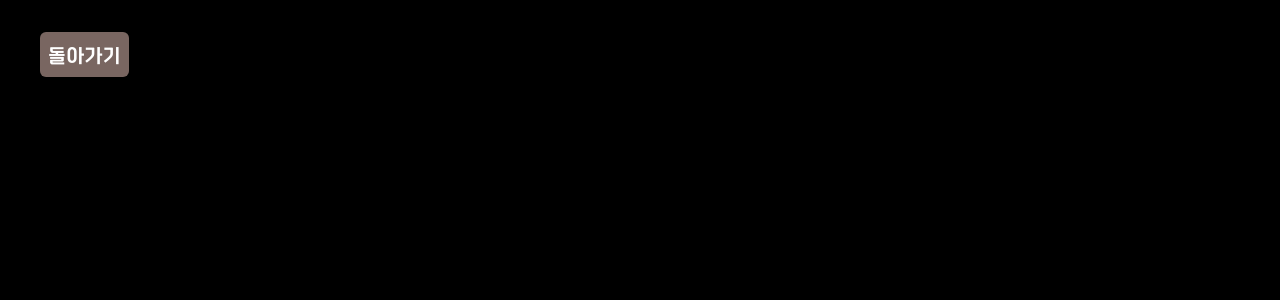
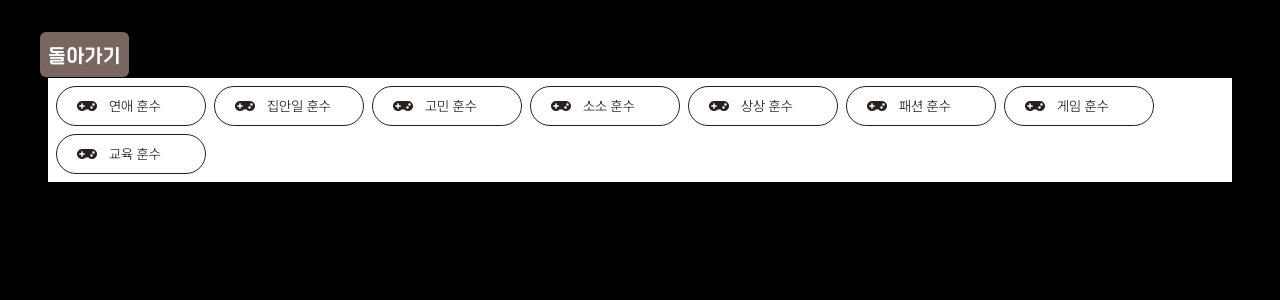
Before and after one commit to OZ-Coding-School/oz_03_collabo-004-FE, a React (Vite) app: page /component in a window 1280 px wide. Shown: the top 300 px of the page. Built offline with nearby package versions, Linux system fonts and the light colour scheme.

Commit message:
Feat: Common 전문 tag

```diff
--- a/package.json
+++ b/package.json
@@ -15,6 +15,7 @@
         "framer-motion": "^11.3.24",
         "react": "^18.3.1",
         "react-dom": "^18.3.1",
+        "react-icons": "^5.3.0",
         "react-router-dom": "^6.26.0",
         "tailwind-merge": "^2.5.2",
         "zustand": "^4.5.4"
--- /dev/null
+++ b/src/common/info/InfoMyPageLeft.tsx
@@ -0,0 +1,7 @@
+import React from "react";
+
+const InfoMyPageLeft = () => {
+    return <div>InfoMyPageLeft</div>;
+};
+
+export default InfoMyPageLeft;
--- /dev/null
+++ b/src/common/tag/TagSkill.tsx
@@ -0,0 +1,43 @@
+import { useState } from "react";
+import { twMerge as tw } from "tailwind-merge";
+
+interface TagSkillProps {
+    tagIcon: React.ReactNode;
+    tagText: string;
+}
+
+const TagSkill = ({ tagIcon, tagText }: TagSkillProps) => {
+    const [isClicked, setIsClicked] = useState<boolean>(false);
+
+    const handleClick = () => {
+        setIsClicked(!isClicked);
+    };
+    return (
+        <div
+            onClick={handleClick}
+            className={tw(
+                "w-[150px] h-[40px] flex rounded-full py-2 px-5 cursor-pointer gap-1",
+                isClicked ? "bg-primary-background" : " border-primary-background border"
+            )}
+        >
+            <div
+                className={tw(
+                    "w-7 text-lg my-auto",
+                    isClicked ? "text-primary-second-dark" : "text-primary-background"
+                )}
+            >
+                {tagIcon}
+            </div>
+            <div
+                className={tw(
+                    "text-sm font-default",
+                    isClicked ? "text-primary-second-dark" : "text-primary-background"
+                )}
+            >
+                {tagText}
+            </div>
+        </div>
+    );
+};
+
+export default TagSkill;
--- a/src/pages/PageComponent.tsx
+++ b/src/pages/PageComponent.tsx
@@ -1,6 +1,19 @@
 import { Link } from "react-router-dom";
+import TagSkill from "../common/tag/TagSkill";
+import { FaGamepad } from "react-icons/fa";
+import InfoMyPageLeft from "../common/info/InfoMyPageLeft";
 
 const PageComponent = () => {
+    const dummyTags = [
+        { id: 0, icon: <FaGamepad />, text: "연애 훈수" },
+        { id: 1, icon: <FaGamepad />, text: "집안일 훈수" },
+        { id: 2, icon: <FaGamepad />, text: "고민 훈수" },
+        { id: 3, icon: <FaGamepad />, text: "소소 훈수" },
+        { id: 4, icon: <FaGamepad />, text: "상상 훈수" },
+        { id: 5, icon: <FaGamepad />, text: "패션 훈수" },
+        { id: 6, icon: <FaGamepad />, text: "게임 훈수" },
+        { id: 7, icon: <FaGamepad />, text: "교육 훈수" },
+    ];
     return (
         <div className="select-none font-default bg-black w-full h-[100vh] p-10">
             <Link
@@ -10,6 +23,14 @@ const PageComponent = () => {
                 돌아가기
             </Link>
             ;
+            <div className="bg-white p-2 m-2 flex flex-wrap gap-2">
+                {dummyTags.map((tag) => (
+                    <TagSkill key={tag.id} tagIcon={tag.icon} tagText={tag.text} />
+                ))}
+            </div>
+            <div className="mt-2">
+                <InfoMyPageLeft />
+            </div>
         </div>
     );
 };
```
Also changed, not shown: 1 other file (tests, documents, lock files or other folders).
